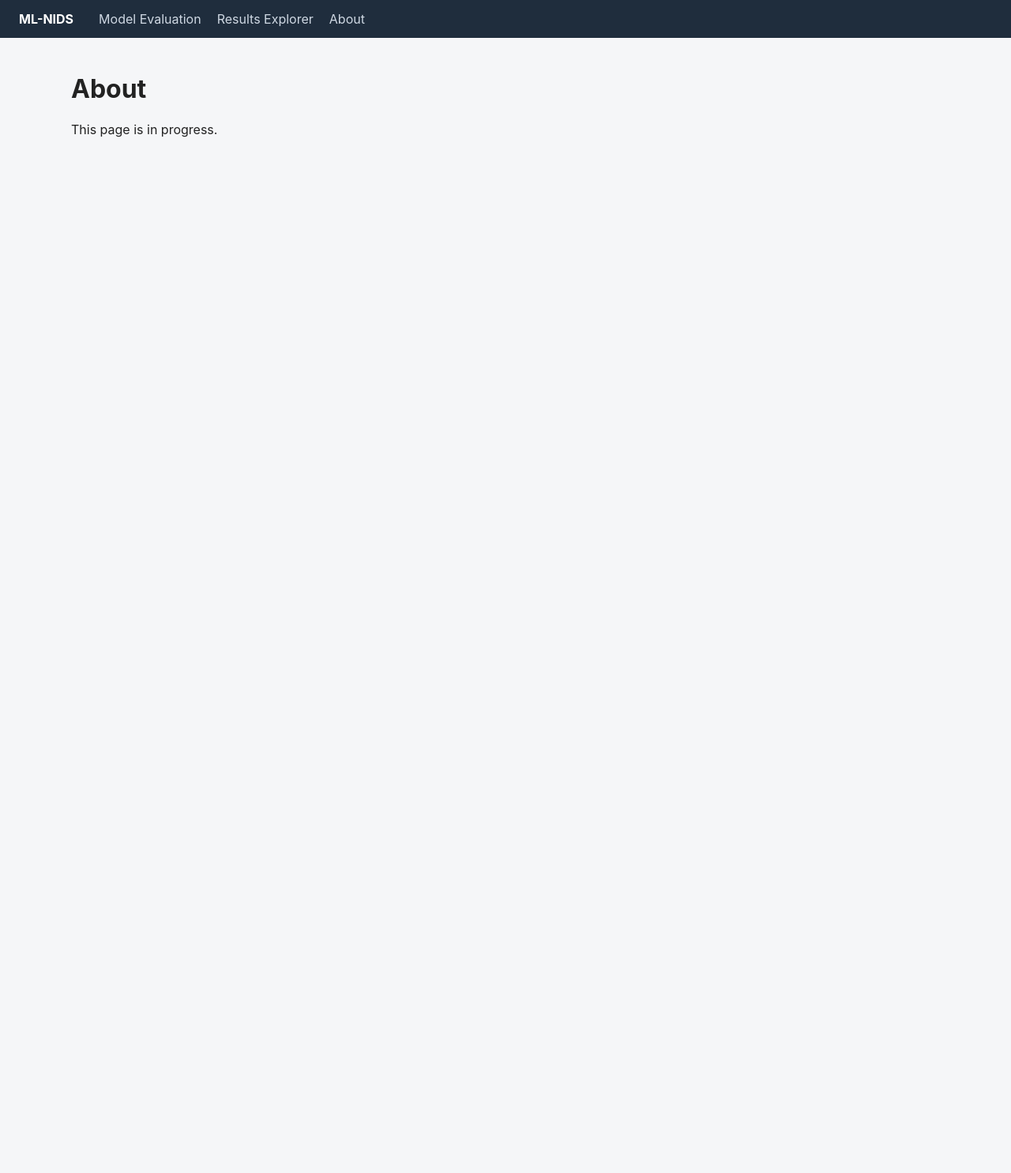
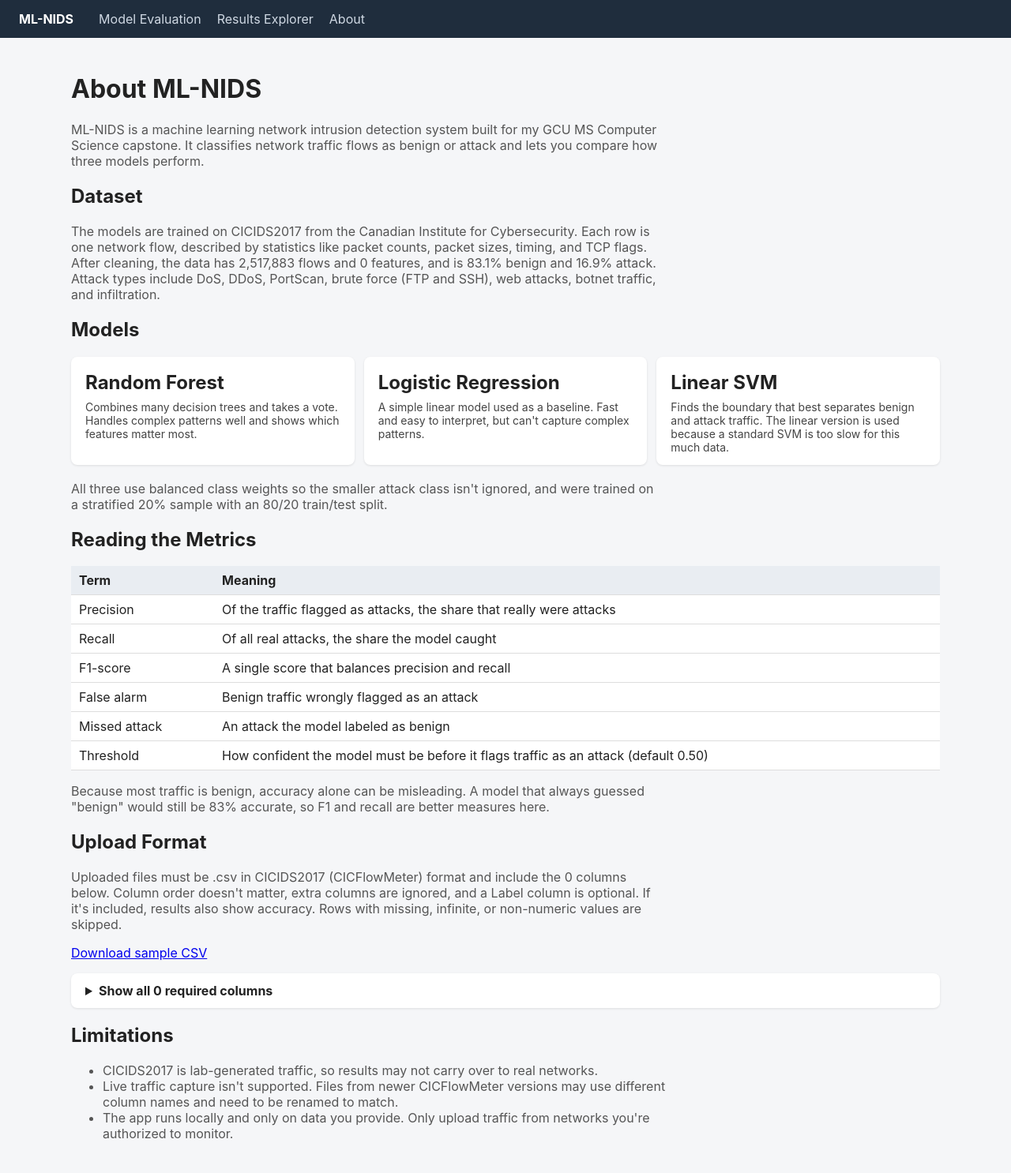
Before and after one commit to a1ex-w/ML-IDS, a Flask app: page /about in a window 1280 px wide. Shown: the whole page at 79% size. Before the commit the page ends 174 px from the top, so only its background shows below. Run offline with Flask 3, Linux system fonts and the light colour scheme; parts of the project's set-up code (start-up, migrations or seed data) failed here and were passed over.

Commit message:
Add About page with dataset, model, metrics, and upload info

```diff
--- a/app.py
+++ b/app.py
@@ -139,10 +139,10 @@ def upload():
         table_rows=table_rows,
     )
 
-### Page 3: About (in progress)
+### Page 3: About
 @app.route("/about")
 def about():
-    return render_template("placeholder.html", page_title="About")
+    return render_template("about.html", feature_columns=feature_columns)
 
 ### Run the app
 if __name__ == "__main__":
--- a/static/style.css
+++ b/static/style.css
@@ -92,3 +92,10 @@ button:hover { background: #33475e; }
 
 td.correct { color: #2e7d32; font-weight: bold; }
 td.wrong { color: #c62828; font-weight: bold; }
+
+/* About page */
+.about-card-title { font-size: 18px; }
+.card p { font-size: 14px; color: #444; margin: 8px 0 0; }
+.column-list { background: #fff; padding: 12px 18px; border-radius: 8px; box-shadow: 0 1px 3px rgba(0,0,0,0.1); }
+.column-list summary { cursor: pointer; font-weight: bold; }
+.column-list ol { columns: 3; font-size: 14px; margin-top: 12px; }
--- /dev/null
+++ b/templates/about.html
@@ -0,0 +1,64 @@
+{% extends "base.html" %}
+{% block title %}About - ML-NIDS{% endblock %}
+{% block content %}
+<h1>About ML-NIDS</h1>
+<p class="intro">ML-NIDS is a machine learning network intrusion detection system built for my GCU MS Computer Science capstone. It classifies network traffic flows as benign or attack and lets you compare how three models perform.</p>
+
+<!-- Dataset -->
+<h2>Dataset</h2>
+<p class="intro">The models are trained on CICIDS2017 from the Canadian Institute for Cybersecurity. Each row is one network flow, described by statistics like packet counts, packet sizes, timing, and TCP flags. After cleaning, the data has 2,517,883 flows and {{ feature_columns|length }} features, and is 83.1% benign and 16.9% attack. Attack types include DoS, DDoS, PortScan, brute force (FTP and SSH), web attacks, botnet traffic, and infiltration.</p>
+
+<!-- Models -->
+<h2>Models</h2>
+<div class="cards">
+  <div class="card">
+    <div class="value about-card-title">Random Forest</div>
+    <p>Combines many decision trees and takes a vote. Handles complex patterns well and shows which features matter most.</p>
+  </div>
+  <div class="card">
+    <div class="value about-card-title">Logistic Regression</div>
+    <p>A simple linear model used as a baseline. Fast and easy to interpret, but can't capture complex patterns.</p>
+  </div>
+  <div class="card">
+    <div class="value about-card-title">Linear SVM</div>
+    <p>Finds the boundary that best separates benign and attack traffic. The linear version is used because a standard SVM is too slow for this much data.</p>
+  </div>
+</div>
+<p class="intro">All three use balanced class weights so the smaller attack class isn't ignored, and were trained on a stratified 20% sample with an 80/20 train/test split.</p>
+
+<!-- Metrics -->
+<h2>Reading the Metrics</h2>
+<table>
+  <thead><tr><th>Term</th><th>Meaning</th></tr></thead>
+  <tbody>
+    <tr><td>Precision</td><td>Of the traffic flagged as attacks, the share that really were attacks</td></tr>
+    <tr><td>Recall</td><td>Of all real attacks, the share the model caught</td></tr>
+    <tr><td>F1-score</td><td>A single score that balances precision and recall</td></tr>
+    <tr><td>False alarm</td><td>Benign traffic wrongly flagged as an attack</td></tr>
+    <tr><td>Missed attack</td><td>An attack the model labeled as benign</td></tr>
+    <tr><td>Threshold</td><td>How confident the model must be before it flags traffic as an attack (default 0.50)</td></tr>
+  </tbody>
+</table>
+<p class="intro">Because most traffic is benign, accuracy alone can be misleading. A model that always guessed "benign" would still be 83% accurate, so F1 and recall are better measures here.</p>
+
+<!-- Upload format -->
+<h2>Upload Format</h2>
+<p class="intro">Uploaded files must be .csv in CICIDS2017 (CICFlowMeter) format and include the {{ feature_columns|length }} columns below. Column order doesn't matter, extra columns are ignored, and a Label column is optional. If it's included, results also show accuracy. Rows with missing, infinite, or non-numeric values are skipped.</p>
+<p><a href="{{ url_for('static', filename='sample_upload.csv') }}" download>Download sample CSV</a></p>
+<details class="column-list">
+  <summary>Show all {{ feature_columns|length }} required columns</summary>
+  <ol>
+    {% for col in feature_columns %}
+      <li>{{ col }}</li>
+    {% endfor %}
+  </ol>
+</details>
+
+<!-- Limitations -->
+<h2>Limitations</h2>
+<ul class="intro">
+  <li>CICIDS2017 is lab-generated traffic, so results may not carry over to real networks.</li>
+  <li>Live traffic capture isn't supported. Files from newer CICFlowMeter versions may use different column names and need to be renamed to match.</li>
+  <li>The app runs locally and only on data you provide. Only upload traffic from networks you're authorized to monitor.</li>
+</ul>
+{% endblock %}
```
